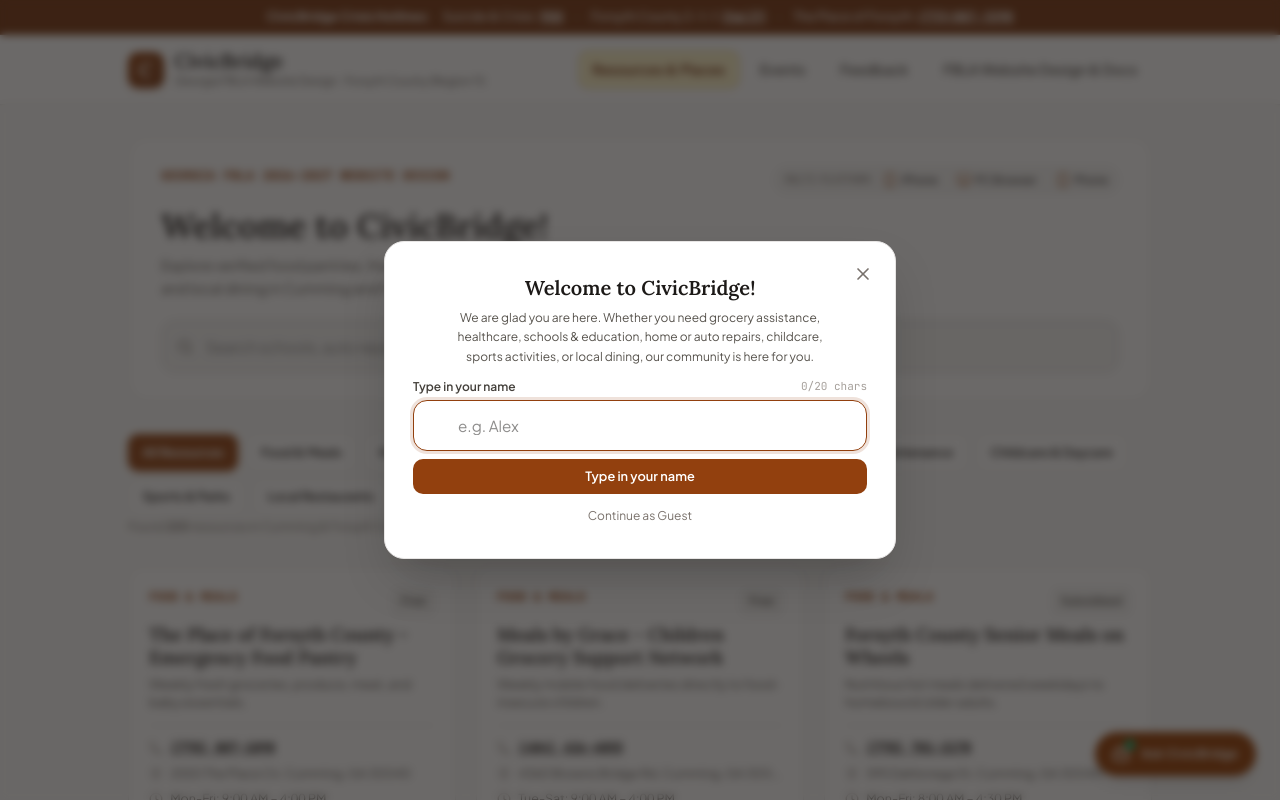
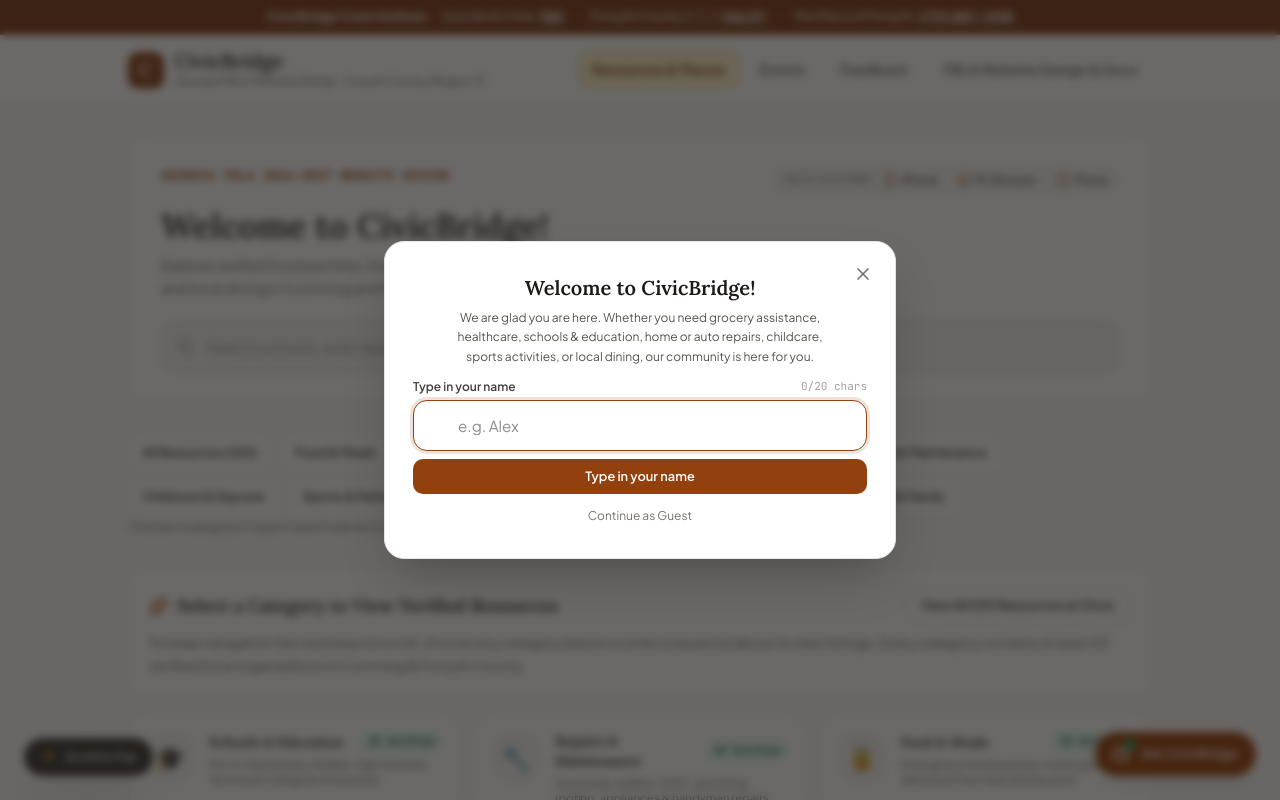
Before and after one commit to robogoli/Website-Design-Project, a React (Vite) app: page / in a window 1280 px wide. Shown: the top 800 px of the page. Built offline with nearby package versions, Linux system fonts and the light colour scheme.

Commit message:
feat: add category discovery items to explorer view
Implement a discovery card grid for the initial view to help users navigate key community resource categories like food, housing, and healthcare.

```diff
--- a/src/App.tsx
+++ b/src/App.tsx
@@ -38,17 +38,57 @@ import {
   FileText,
   Copy,
   Check,
-  PhoneCall
+  PhoneCall,
+  ArrowDown,
+  ArrowUp,
+  ChevronDown,
+  Sparkles
 } from 'lucide-react';
+
+// Discovery cards for initial category explorer view (when no search/filter is active)
+const CATEGORY_DISCOVERY_ITEMS = [
+  { id: 'schools', label: 'Schools & Education', count: '20 Verified', desc: 'Pre-K, Elementary, Middle, High Schools, Technical College & Universities', icon: '🎓' },
+  { id: 'repairs', label: 'Repairs & Maintenance', count: '20 Verified', desc: 'Auto body, brakes, HVAC, plumbing, roofing, appliances & handyman repairs', icon: '🔧' },
+  { id: 'food', label: 'Food & Meals', count: '20 Verified', desc: 'Emergency food pantries, home grocery delivery & free meal distributions', icon: '🥫' },
+  { id: 'housing', label: 'Housing & Utilities', count: '20 Verified', desc: 'Emergency rent relief, shelter beds, energy grants & home repairs', icon: '🏠' },
+  { id: 'healthcare', label: 'Health & Dental', count: '20 Verified', desc: 'Free medical clinics, sliding-scale dental, vision care & mental health crisis line', icon: '🩺' },
+  { id: 'childcare', label: 'Childcare & Daycare', count: '20 Verified', desc: 'Head Start preschool, early learning centers, special needs care & after-school', icon: '👶' },
+  { id: 'sports', label: 'Sports & Parks', count: '20 Verified', desc: 'Sawnee Mountain Preserve, Big Creek Greenway, recreation centers & public pools', icon: '🌳' },
+  { id: 'dining', label: 'Local Restaurants', count: '20 Verified', desc: 'Cumming family diners, slow-smoked BBQ, scratch bakeries & community cafes', icon: '🍽️' },
+  { id: 'workforce', label: 'Workforce & Library', count: '20 Verified', desc: 'Forsyth County Public Library branches, career counseling & resume coaching', icon: '💼' },
+  { id: 'seniors', label: 'Senior Services', count: '20 Verified', desc: 'Senior enrichment centers, Meals on Wheels, case management & transit', icon: '👵' },
+  { id: 'youth-family', label: 'Youth & Family', count: '20 Verified', desc: 'CASA child advocacy, youth mentoring, crisis relief grants & family coaching', icon: '👨‍👩‍👧' },
+];
 
 export default function App() {
   // Navigation tabs
   const [currentTab, setCurrentTab] = useState<'resources' | 'events' | 'feedback' | 'about'>('resources');
 
-  // Search & filter state
+  // Search & filter state (starts empty so resources appear only when searched or a category is chosen)
   const [searchQuery, setSearchQuery] = useState('');
-  const [selectedCategory, setSelectedCategory] = useState('all');
+  const [selectedCategory, setSelectedCategory] = useState<string>('');
   const [activeResource, setActiveResource] = useState<ResourceItem | null>(null);
+
+  // Quick scroll to bottom / top detection
+  const [isNearBottom, setIsNearBottom] = useState(false);
+
+  useEffect(() => {
+    const handleScroll = () => {
+      const scrollPos = window.scrollY + window.innerHeight;
+      const totalHeight = document.documentElement.scrollHeight;
+      setIsNearBottom(totalHeight - scrollPos < 350);
+    };
+    window.addEventListener('scroll', handleScroll, { passive: true });
+    return () => window.removeEventListener('scroll', handleScroll);
+  }, []);
+
+  const handleScrollToggle = () => {
+    if (isNearBottom) {
+      window.scrollTo({ top: 0, behavior: 'smooth' });
+    } else {
+      window.scrollTo({ top: document.documentElement.scrollHeight, behavior: 'smooth' });
+    }
+  };
 
   // Personalized Welcome Popup State
   const [userName, setUserName] = useState('');
@@ -142,13 +182,15 @@ export default function App() {
       copied: copyTriggered,
     });
 
-    // Attempt to invoke the native dialer
-    // On mobile devices, window.location.href triggers the device telephone prompt
-    // On desktop, it triggers registered telephony handlers (FaceTime/Skype) if present
+    // On mobile devices with native cellular hardware, invoke the dialer immediately.
+    // On desktop/laptop computers, DO NOT invoke automatically to avoid the OS "Choose an application" prompt.
+    // The dialog asks the user first if they have a desktop calling application (FaceTime/Skype/Phone Link) before launching.
+    if (isMobileDevice) {
       try {
         window.location.href = `tel:${cleaned}`;
       } catch {
         // In case protocol handler is restricted
+      }
     }
   };
 
@@ -248,11 +290,18 @@ export default function App() {
     setQuickCheckedMap(prev => ({ ...prev, [resourceId]: true }));
   };
 
-  // Filter resources across category and search queries
-  const filteredResources = COMMUNITY_RESOURCES.filter((item) => {
+  // Check if a category filter or search query is active
+  const hasActiveFilter = selectedCategory !== '';
+  const hasActiveSearch = searchQuery.trim() !== '';
+  const hasActiveQueryOrFilter = hasActiveFilter || hasActiveSearch;
+
+  // Filter resources across category and search queries (resources only appear when searched or a filter is chosen)
+  const filteredResources = !hasActiveQueryOrFilter
+    ? []
+    : COMMUNITY_RESOURCES.filter((item) => {
         const categoryMatches = selectedCategory === 'all' || item.category === selectedCategory;
         const query = searchQuery.toLowerCase().trim();
-    if (!categoryMatches) return false;
+        if (selectedCategory !== '' && !categoryMatches) return false;
         if (query === '') return true;
 
         return (
@@ -422,11 +471,19 @@ export default function App() {
             </section>
 
             {/* CATEGORY FILTER TOOLBAR */}
-            <section aria-label="Category Filters" className="space-y-2">
+            <section aria-label="Category Filters" className="space-y-3">
               <fieldset>
                 <legend className="sr-only">Select a resource category</legend>
                 <div className="filter-toolbar" role="group">
-                  {CATEGORIES.map((cat) => {
+                  <button
+                    type="button"
+                    onClick={() => setSelectedCategory('all')}
+                    className={`category-pill ${selectedCategory === 'all' ? 'category-pill--active' : ''}`}
+                    aria-pressed={selectedCategory === 'all'}
+                  >
+                    All Resources (220)
+                  </button>
+                  {CATEGORIES.filter(c => c.id !== 'all').map((cat) => {
                     const isActive = selectedCategory === cat.id;
                     return (
                       <button
@@ -443,22 +500,95 @@ export default function App() {
                 </div>
               </fieldset>
 
-              <div className="text-xs text-stone-500 pt-1 flex items-center justify-between">
+              <div className="text-xs text-stone-600 pt-1 flex items-center justify-between flex-wrap gap-2">
                 <span>
-                  Found <strong>{filteredResources.length}</strong> resources in Cumming &amp; Forsyth County (Region 11)
-                </span>
-                {selectedCategory !== 'all' && (
+                  {hasActiveQueryOrFilter ? (
+                    <>
+                      Found <strong>{filteredResources.length}</strong> resources
+                      {selectedCategory && selectedCategory !== 'all' && (
+                        <span> in <strong>{CATEGORIES.find(c => c.id === selectedCategory)?.label}</strong></span>
+                      )}
+                      {searchQuery && (
+                        <span> matching &ldquo;<strong>{searchQuery}</strong>&rdquo;</span>
+                      )}
+                    </>
+                  ) : (
+                    <span>
+                      Choose a category or type in search above to view listings (220 verified local resources)
+                    </span>
+                  )}
+                </span>
+                {hasActiveQueryOrFilter && (
+                  <button
+                    type="button"
+                    onClick={() => {
+                      setSelectedCategory('');
+                      setSearchQuery('');
+                    }}
+                    className="text-amber-800 hover:text-amber-950 font-semibold underline cursor-pointer text-xs flex items-center gap-1"
+                  >
+                    <X className="w-3.5 h-3.5" />
+                    <span>Clear &amp; Show Categories</span>
+                  </button>
+                )}
+              </div>
+            </section>
+
+            {/* CONDITIONAL RENDERING: CATEGORY EXPLORER vs RESOURCE LISTINGS */}
+            {!hasActiveQueryOrFilter ? (
+              <section aria-label="Category Explorer" className="space-y-4">
+                <div className="p-5 bg-white border border-stone-200 rounded-2xl shadow-2xs space-y-2">
+                  <div className="flex items-center justify-between flex-wrap gap-2">
+                    <h2 className="text-base sm:text-lg font-bold font-serif text-stone-900 flex items-center gap-2">
+                      <Sparkles className="w-5 h-5 text-amber-800" />
+                      <span>Select a Category to View Verified Resources</span>
+                    </h2>
                     <button
                       type="button"
                       onClick={() => setSelectedCategory('all')}
-                    className="text-amber-800 hover:underline font-semibold cursor-pointer"
-                  >
-                    Reset Filter
-                  </button>
-                )}
+                      className="btn btn-outline text-xs cursor-pointer font-semibold"
+                    >
+                      View All 220 Resources at Once
+                    </button>
+                  </div>
+                  <p className="text-xs sm:text-sm text-stone-600 leading-relaxed">
+                    To keep navigation fast and easy to scroll, choose any category below or enter a keyword above to view listings. Every category contains at least 20 verified local organizations in Cumming &amp; Forsyth County.
+                  </p>
+                </div>
+
+                <div className="grid grid-cols-1 sm:grid-cols-2 lg:grid-cols-3 gap-3.5">
+                  {CATEGORY_DISCOVERY_ITEMS.map((item) => (
+                    <button
+                      key={item.id}
+                      type="button"
+                      onClick={() => setSelectedCategory(item.id)}
+                      className="p-4 rounded-xl border border-stone-200 bg-white hover:border-amber-800 hover:shadow-md transition-all text-left flex items-start gap-3.5 cursor-pointer group shadow-2xs"
+                    >
+                      <span className="text-2xl p-2.5 bg-stone-100 rounded-xl group-hover:bg-amber-100 transition-colors shrink-0" aria-hidden="true">
+                        {item.icon}
+                      </span>
+                      <div className="space-y-1 flex-1 min-w-0">
+                        <div className="flex items-center justify-between gap-1.5">
+                          <strong className="text-xs sm:text-sm font-bold font-serif text-stone-900 group-hover:text-amber-900 transition-colors">
+                            {item.label}
+                          </strong>
+                          <span className="text-[10px] font-mono font-bold px-2 py-0.5 rounded-full bg-emerald-50 text-emerald-800 border border-emerald-200 shrink-0">
+                            {item.count}
+                          </span>
+                        </div>
+                        <p className="text-[11.5px] text-stone-600 leading-snug line-clamp-2">
+                          {item.desc}
+                        </p>
+                        <span className="text-[11px] font-semibold text-amber-800 group-hover:underline inline-flex items-center gap-0.5 pt-0.5">
+                          Browse 20 Places &rarr;
+                        </span>
+                      </div>
+                    </button>
+                  ))}
                 </div>
               </section>
-
+            ) : (
+              <>
                 {/* RESOURCE CARDS GRID */}
                 <div className="civic-grid-2col" role="region" aria-label="Resource Listings">
                   {filteredResources.map((res) => (
@@ -539,19 +669,21 @@ export default function App() {
                 {filteredResources.length === 0 && (
                   <section className="bg-white border border-stone-200 rounded-2xl p-8 text-center space-y-3">
                     <p className="text-base font-semibold text-stone-800">
-                  No resources found matching your search.
+                      No resources found matching &ldquo;{searchQuery}&rdquo;.
                     </p>
                     <p className="text-xs text-stone-500">
                       Try searching for terms like &quot;schools&quot;, &quot;repairs&quot;, &quot;food&quot;, &quot;clinic&quot;, or &quot;childcare&quot;.
                     </p>
                     <button
                       type="button"
-                  onClick={() => { setSearchQuery(''); setSelectedCategory('all'); }}
+                      onClick={() => { setSearchQuery(''); setSelectedCategory(''); }}
                       className="btn btn-primary text-xs"
                     >
-                  Clear All Filters
+                      Return to Categories
                     </button>
                   </section>
+                )}
+              </>
             )}
 
           </div>
@@ -1714,15 +1846,15 @@ export default function App() {
                 </div>
               ) : (
                 <div className="space-y-2">
-                  <div className="flex items-center gap-1.5 font-bold text-amber-900">
+                  <div className="flex items-center gap-1.5 font-bold text-stone-900">
                     <AlertCircle className="w-4 h-4 shrink-0 text-amber-700" />
-                    <span>Desktop Browser Call Notice</span>
+                    <span>Do you have a calling application installed on this computer?</span>
                   </div>
                   <p className="text-stone-700 leading-relaxed">
-                    <strong>Why you might not hear a ring right now:</strong> Web browsers running on laptops and desktop PCs do not have built-in cellular phone hardware or an active telephone carrier line, so standard web code cannot place direct cellular phone calls by itself.
+                    Opening a telephone link from a laptop requires an installed calling application such as <strong>FaceTime, Windows Phone Link, Skype, or Zoom Phone</strong>.
                   </p>
                   <p className="text-stone-600 leading-relaxed text-[11.5px]">
-                    If your computer has a connected telephony application (such as <em>FaceTime, Windows Phone Link, Skype, or Zoom Phone</em>), your system will prompt you to connect. Otherwise, please dial <strong>{callPrompt.phone}</strong> directly from your mobile phone.
+                    If you have an application ready, click <strong>&ldquo;Yes, Open Calling App&rdquo;</strong> below to place the call. Otherwise, click <strong>&ldquo;No, Copy Number for Phone&rdquo;</strong> to dial on your mobile phone without opening an application prompt.
                   </p>
                 </div>
               )}
@@ -1731,21 +1863,28 @@ export default function App() {
               <div className="pt-2 border-t border-stone-200/80 flex items-center justify-between gap-2 text-[11px] text-stone-500 font-mono">
                 <span className="flex items-center gap-1 text-emerald-700 font-semibold">
                   <Check className="w-3.5 h-3.5" />
-                  <span>Number copied to clipboard!</span>
+                  <span>Number copied to clipboard: {callPrompt.phone}</span>
                 </span>
                 <span>Ready to paste</span>
               </div>
             </div>
 
-            {/* Action Buttons */}
+            {/* Action Buttons: Only opens telephony app if user confirms */}
             <div className="flex flex-col sm:flex-row gap-2 pt-1">
-              <a
-                href={`tel:${callPrompt.cleanedPhone}`}
-                className="btn btn-primary text-xs flex-1 justify-center py-2.5 inline-flex items-center gap-1.5 font-bold"
-              >
-                <Phone className="w-4 h-4" />
-                <span>Launch Dialer ({callPrompt.phone})</span>
-              </a>
+              <button
+                type="button"
+                onClick={() => {
+                  try {
+                    window.location.href = `tel:${callPrompt.cleanedPhone}`;
+                  } catch {
+                    // Handled
+                  }
+                }}
+                className="btn btn-primary text-xs flex-1 justify-center py-2.5 inline-flex items-center gap-1.5 font-bold cursor-pointer"
+              >
+                <PhoneCall className="w-4 h-4" />
+                <span>{callPrompt.isMobile ? `Launch Dialer (${callPrompt.phone})` : 'Yes, Open Calling App'}</span>
+              </button>
 
               <button
                 type="button"
@@ -1758,7 +1897,7 @@ export default function App() {
                 className="btn btn-outline text-xs justify-center py-2.5 inline-flex items-center gap-1.5 cursor-pointer"
               >
                 <Copy className="w-3.5 h-3.5" />
-                <span>{callPrompt.copied ? 'Copied!' : 'Copy Number'}</span>
+                <span>{callPrompt.copied ? 'Copied!' : (callPrompt.isMobile ? 'Copy Number' : 'No, Copy Number for Phone')}</span>
               </button>
 
               <button
@@ -1766,12 +1905,35 @@ export default function App() {
                 onClick={() => setCallPrompt(prev => ({ ...prev, isOpen: false }))}
                 className="btn btn-ghost text-xs justify-center py-2.5 text-stone-500 hover:text-stone-800 cursor-pointer"
               >
-                Dismiss
-              </button>
-            </div>
-          </div>
-        </div>
-      )}
+                Close
+              </button>
+            </div>
+          </div>
+        </div>
+      )}
+
+      {/* 9. FLOATING SCROLL NAVIGATION: SCROLL TO BOTTOM / SCROLL TO TOP */}
+      <aside aria-label="Page scroll quick navigation" className="fixed bottom-6 left-6 z-40 print:hidden">
+        <button
+          type="button"
+          onClick={handleScrollToggle}
+          className="inline-flex items-center gap-2 px-4 py-2.5 bg-stone-900/90 hover:bg-stone-900 text-stone-100 hover:text-white rounded-full shadow-2xl border border-stone-700/80 text-xs font-semibold backdrop-blur-xs transition-all hover:scale-105 cursor-pointer active:scale-95"
+          aria-label={isNearBottom ? "Scroll to top of page" : "Scroll to bottom of page"}
+          title={isNearBottom ? "Scroll to top of page" : "Scroll to bottom of page"}
+        >
+          {isNearBottom ? (
+            <>
+              <ArrowUp className="w-4 h-4 text-amber-400" />
+              <span>Scroll to Top</span>
+            </>
+          ) : (
+            <>
+              <ArrowDown className="w-4 h-4 text-amber-400" />
+              <span>Scroll to Bottom</span>
+            </>
+          )}
+        </button>
+      </aside>
 
     </div>
   );
```
Lines whose indentation alone changed are shown as unchanged.
